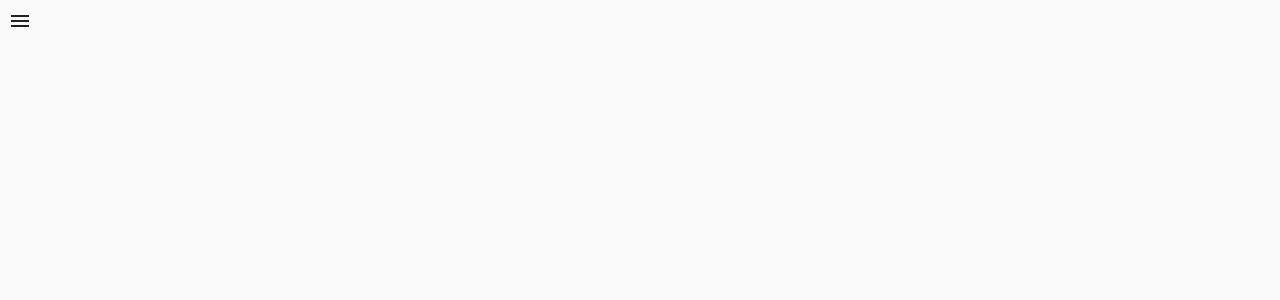
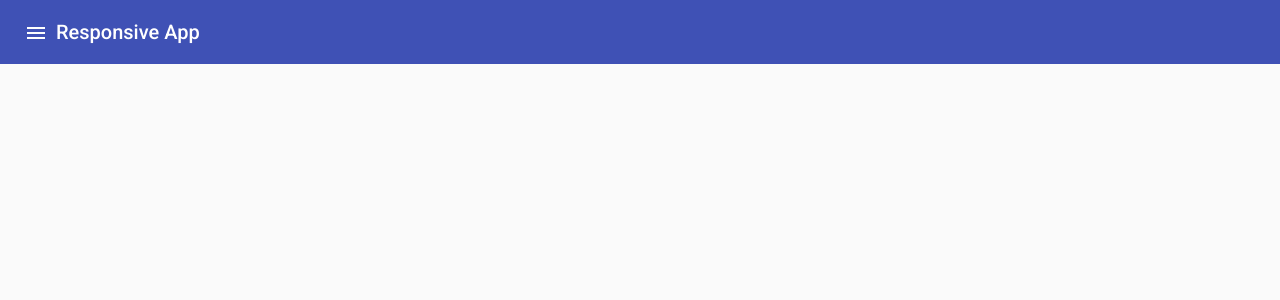
Before and after one commit to rodrigoximenes/Pluralsight, an Angular app in the folder Pluralsight/: page / in a window 1280 px wide. Shown: the top 300 px of the page. Built offline with nearby package versions, Linux system fonts and the light colour scheme.

Commit message:
Mais sidenav

```diff
--- a/Pluralsight/src/app/app.component.css
+++ b/Pluralsight/src/app/app.component.css
@@ -1,4 +1,6 @@
-.mat-sidenav-container {
+.example-container {
+  display: flex;
+  flex-direction: column;
   position: absolute;
   top: 0;
   bottom: 0;
@@ -6,6 +8,24 @@
   right: 0;
 }
 
-  .mat-sidenav{
-    width: 150px;
+.example-is-mobile .example-toolbar {
+  position: fixed;
+  /* Make sure the toolbar will stay on top of the content as it scrolls past. */
+  z-index: 2;
 }
+
+h1.example-app-name {
+  margin-left: 8px;
+}
+
+.example-sidenav-container {
+  /* When the sidenav is not fixed, stretch the sidenav container to fill the available space. This
+     causes `<mat-sidenav-content>` to act as our scrolling element for desktop layouts. */
+  flex: 1;
+}
+
+.example-is-mobile .example-sidenav-container {
+  /* When the sidenav is fixed, don't constrain the height of the sidenav container. This allows the
+     `<body>` to be our scrolling element for mobile layouts. */
+  flex: 1 0 auto;
+}
--- a/Pluralsight/src/app/app.component.html
+++ b/Pluralsight/src/app/app.component.html
@@ -1,11 +1,17 @@
-<mat-sidenav-container>
+<div class="example-container">
+    <mat-toolbar color="primary" class="example-toolbar">
+        <button mat-icon-button (click)="sidenav.toggle()">
+            <mat-icon>menu</mat-icon>
+        </button>
+        <h1>Responsive App</h1>
+    </mat-toolbar>
+
+    <mat-sidenav-container class="example-sidenav-container">
         <mat-sidenav #sidenav mode="side" [(opened)]="opened">
             <button mat-button [routerLink]="['/welcome']" routerLinkActive="active">Home</button>
         </mat-sidenav>
         <mat-sidenav-content>
-        <button mat-icon-button (click)="sidenav.toggle()"><mat-icon>menu</mat-icon></button>
-        <div>
             <router-outlet></router-outlet>
-        </div>
         </mat-sidenav-content>
     </mat-sidenav-container>
+</div>
--- a/Pluralsight/src/app/app.module.ts
+++ b/Pluralsight/src/app/app.module.ts
@@ -2,6 +2,7 @@ import { NgModule } from '@angular/core';
 import { MatButtonModule } from '@angular/material/button';
 import { MatIconModule } from '@angular/material/icon';
 import { MatSidenavModule } from '@angular/material/sidenav';
+import { MatToolbarModule } from '@angular/material/toolbar';
 import { BrowserModule } from '@angular/platform-browser';
 import { BrowserAnimationsModule } from '@angular/platform-browser/animations';
 import { AppRoutingModule } from './app-routing.module';
@@ -18,6 +19,7 @@ import { SharedComponent } from './shared/shared.component';
     MatSidenavModule,
     MatButtonModule,
     MatIconModule,
+    MatToolbarModule
   ],
   providers: [],
   bootstrap: [AppComponent],
```
Lines whose indentation alone changed are shown as unchanged.
